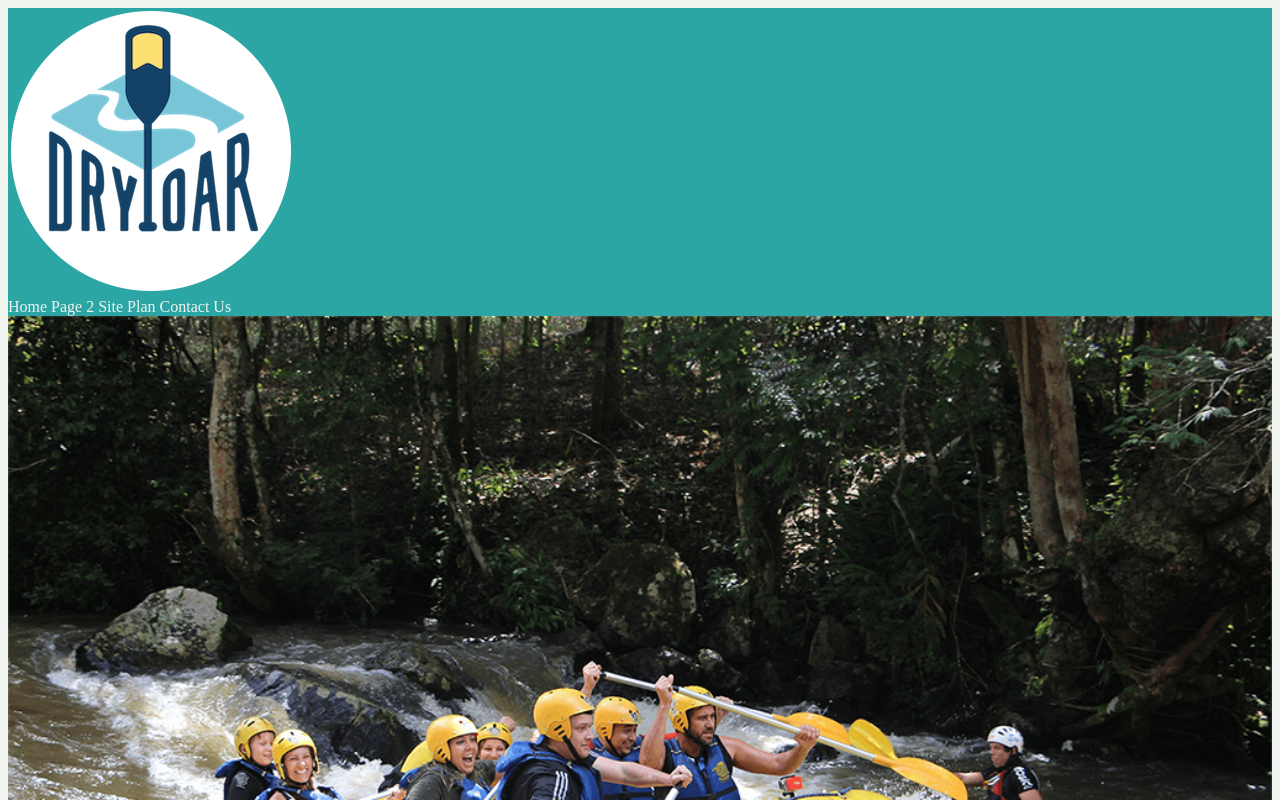
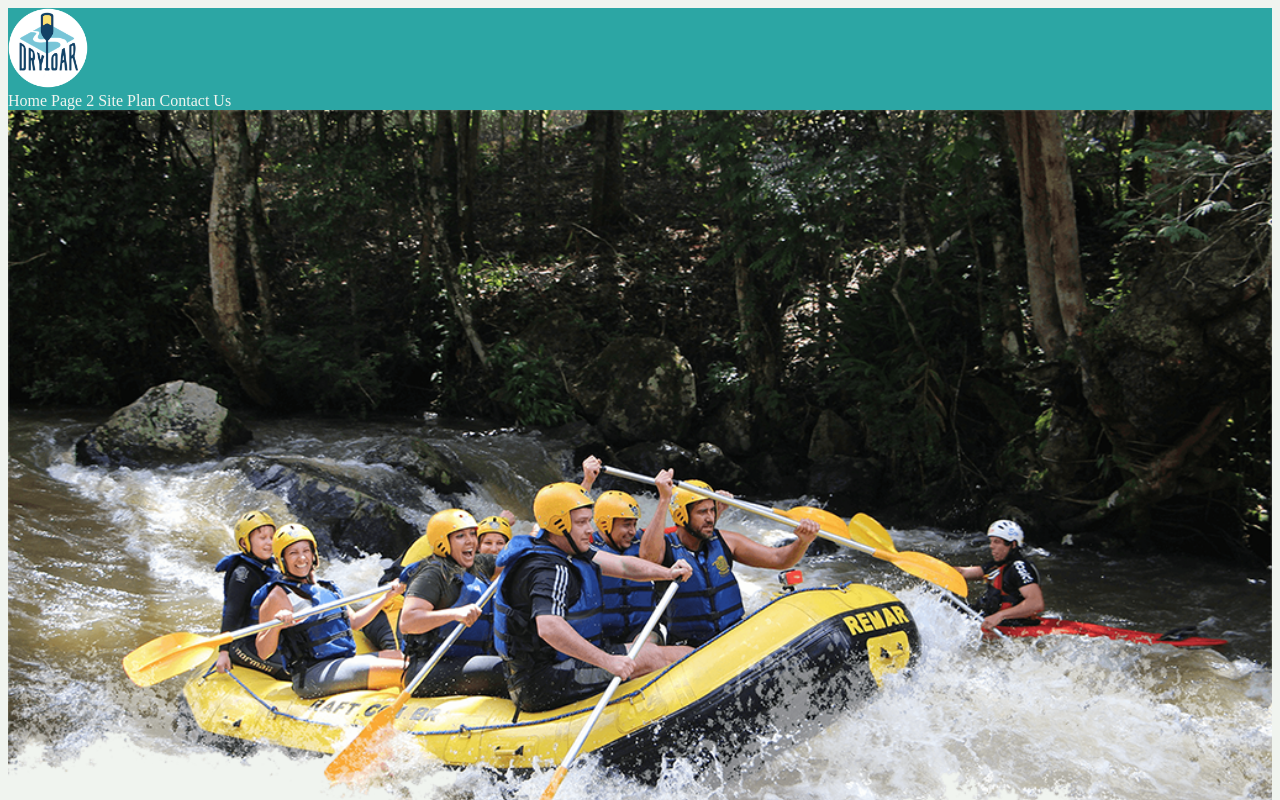
Before and after one commit to gotgot3/wdd130, a plain HTML site: page wwr/index.html in a window 1280 px wide. Shown: the top 800 px of the page. Drawn offline with Linux system fonts and the light colour scheme.

Commit message:
changing logo_link to logo where needed.

```diff
--- a/wwr/index.html
+++ b/wwr/index.html
@@ -10,7 +10,7 @@
     <div id="content">
     <header>
     <a id="Logo_Link" href="index.html">
-        <img class="logo_link" src="images/logo.png" alt="Raftin logo">
+        <img class="logo" src="images/logo.png" alt="Raftin logo">
     </a>
     <nav>
         <a href="index.html">Home</a>
```
